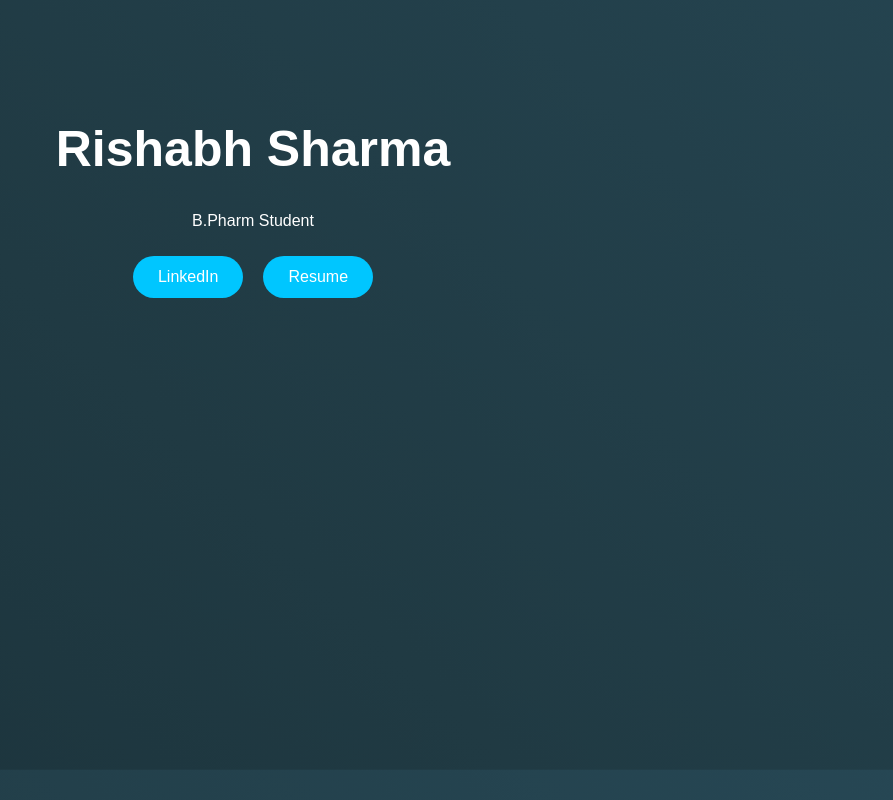
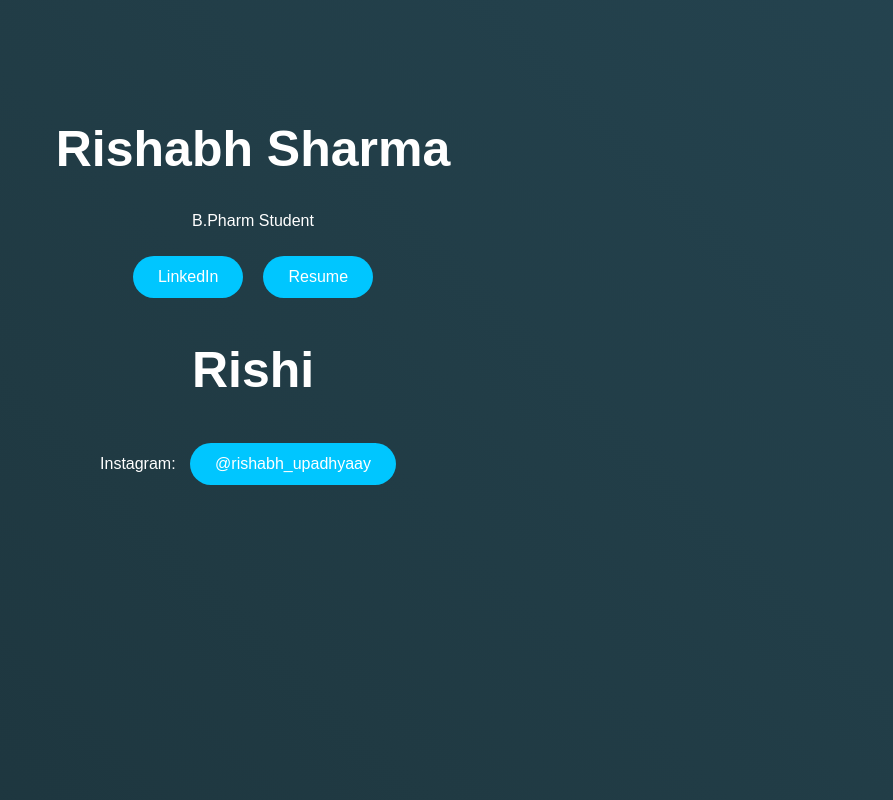
Before and after one commit to sharmarishabh9759-web/Rishi, a plain HTML site: page index.html in a window 1280 px wide. Shown: the whole page, without its empty margins (387-1280 px from the left). Drawn offline with Linux system fonts and the light colour scheme.

Commit message:
Add Instagram section and update name
Added Instagram link and updated name in index.html.

```diff
--- a/index.html
+++ b/index.html
@@ -1 +1,8 @@
 <!DOCTYPE html><html><head><meta charset="UTF-8"><meta name="viewport" content="width=device-width,initial-scale=1"><title>Rishabh Sharma</title><link rel="stylesheet" href="style.css"></head><body><div class="hero"><h1>Rishabh Sharma</h1><p>B.Pharm Student</p><a href="https://www.linkedin.com" target="_blank">LinkedIn</a><a href="#">Resume</a></div><script src="script.js"></script></body></html>
+<h1>Rishi</h1>
+
+<p>Instagram:
+<a href="https://instagram.com/YOUR_INSTAGRAM_ID" target="_blank">
+@rishabh_upadhyaay
+</a>
+</p>
```
